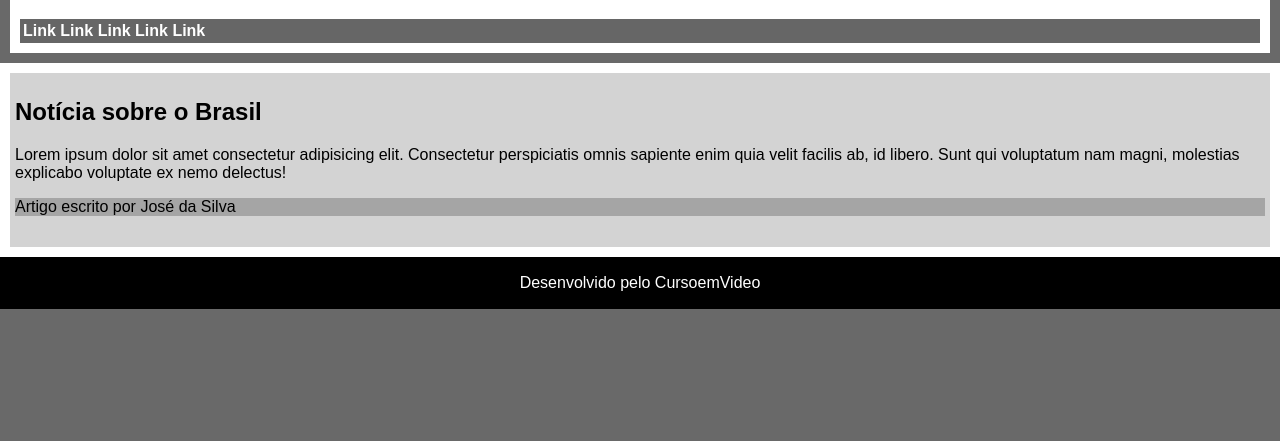
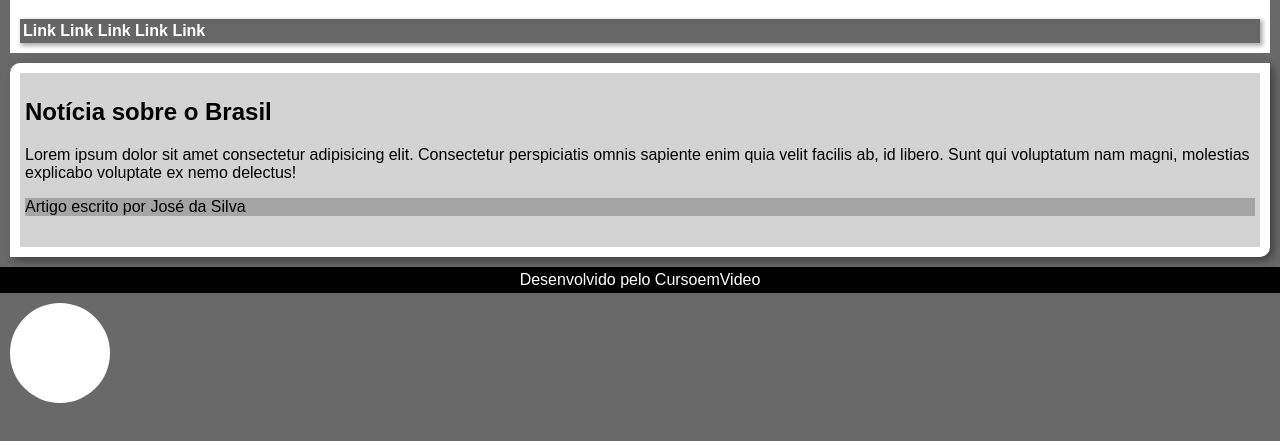
Before and after one commit to weirdgab/curso-html5-e-css3-cev, a plain HTML site: page exercicios/ex021/caixa02.html in a window 1280 px wide. Shown: the part 81-522 px from the top of the page. Drawn offline with Linux system fonts and the light colour scheme.

Commit message:
update caixa02.html

```diff
--- a/exercicios/ex021/caixa02.html
+++ b/exercicios/ex021/caixa02.html
@@ -19,6 +19,7 @@
         nav {
             background-color: rgb(102, 102, 102);
             padding: 3px;
+            box-shadow: 2px 2px 4px 1px rgba(0, 0, 0, 0.315);
         }
 
         nav > a {
@@ -35,7 +36,9 @@
         main {
             background-color: white;
             padding: 10px;
-            margin: 10;
+            margin: 10px;
+            border-radius: 10px 0px;
+            box-shadow: 4px 4px 9px 0px rgba(0, 0, 0, 0.384)
         }
 
         article {
@@ -51,8 +54,20 @@
             background-color: black;
             color: white;
             text-align: center;
-            padding: 1px;
+            padding: 4px;
             margin: 0px;
+        }
+
+        footer > p {
+            margin: 0px;
+        }
+
+        div#bola {
+            height: 100px;
+            width: 100px;
+            margin: 10px;
+            background-color: white;
+            border-radius: 50%;
         }
     </style>
 </head>
@@ -87,5 +102,6 @@
     <footer>
         <p>Desenvolvido pelo CursoemVideo</p>
     </footer>
+    <div id="bola"></div>
 </body>
 </html>
```
